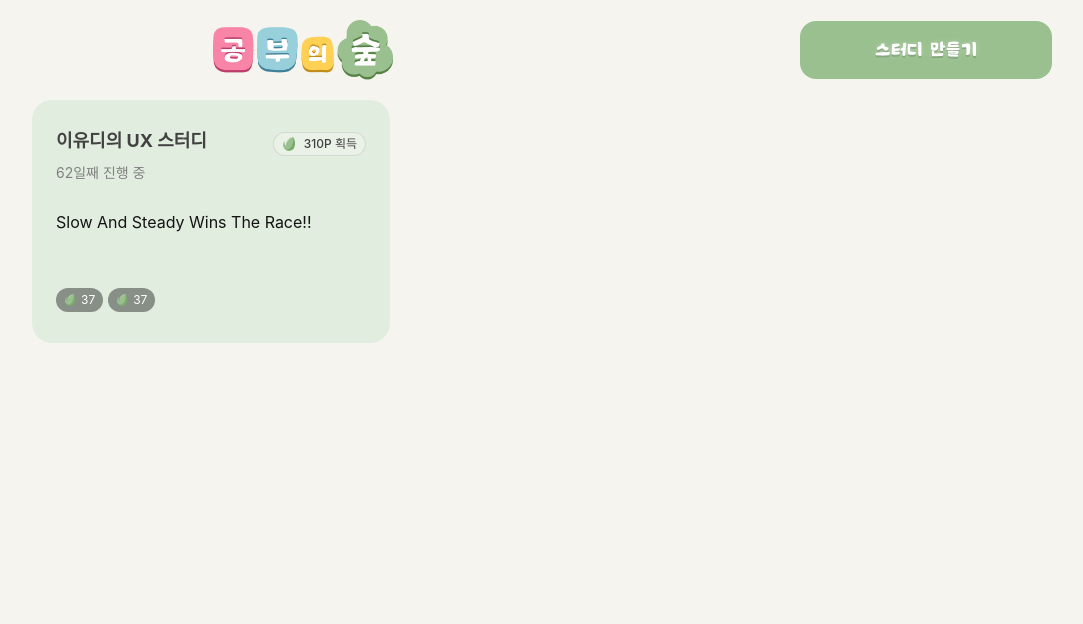
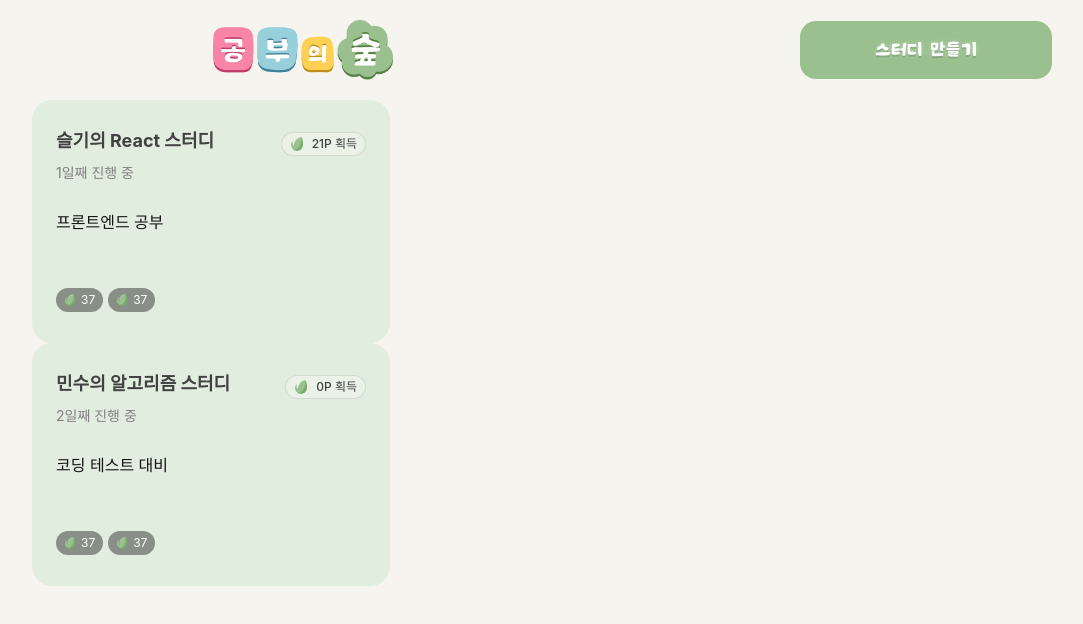
Before and after one commit to juengseulki/Forest-of-Learning-Frontend, a React (Vite) app: page / in a window 1280 px wide. Shown: the top 624 px of the page, without its empty margins (8-1091 px from the left). Built offline with nearby package versions, Linux system fonts and the light colour scheme; a web font is replaced by a local one.

Commit message:
feat: mock data로 변경

```diff
--- a/src/feature/study/components/StudyCard.jsx
+++ b/src/feature/study/components/StudyCard.jsx
@@ -1,22 +1,45 @@
-import React from 'react';
 import '../../../styles/StudyCard.css';
 import ic_point from '../../../shared/images/icons/ic_point.png';
+import { studiesMockResponse } from '../../../mocks/study/studyMockData.js';
+import { pointMockResponse } from '../../../mocks/point/pointMockData.js';
 
 export default function StudyCard() {
+  const study = studiesMockResponse.data.items;
+  const point = pointMockResponse.data;
+
+  function getDaysFrom(createdAt) {
     return (
-    <div className="study-card">
+      Math.floor((new Date() - new Date(createdAt)) / (1000 * 60 * 60 * 24)) + 1
+    );
+  }
+
+  return (
+    <>
+      {study.map((t) => {
+        return (
+          <div className="study-card" key={t.id}>
             <section className="card-header">
               <div className="header-top">
                 <div className="title-group">
-            <h2 className="title">이유디의 UX 스터디</h2>
+                  <h2 className="title">
+                    {t.nickname}의 {t.name}
+                  </h2>
                   <div className="point">
-              <img className="point-icon" src={ic_point} alt="포인트 아이콘" />
-              <p className="point-text">310P 획득</p>
+                    <img
+                      className="point-icon"
+                      src={ic_point}
+                      alt="포인트 아이콘"
+                    />
+                    <p className="point-text">
+                      {point.studyId === t.id ? point.totalPoint : 0}P 획득
+                    </p>
                   </div>
                 </div>
-          <p className="duration">62일째 진행 중</p>
+                <p className="duration">
+                  {getDaysFrom(t.createdAt)}일째 진행 중
+                </p>
               </div>
-        <p className="description">Slow And Steady Wins The Race!!</p>
+              <p className="description">{t.description}</p>
             </section>
             <section className="card-footer">
               <div className="footer-content">
@@ -30,4 +53,7 @@ export default function StudyCard() {
             </section>
           </div>
         );
+      })}
+    </>
+  );
 }
```
Also changed, not shown: src/feature/study/components/StudyList.jsx (+6 -1 lines). Lines whose indentation alone changed are shown as unchanged.
